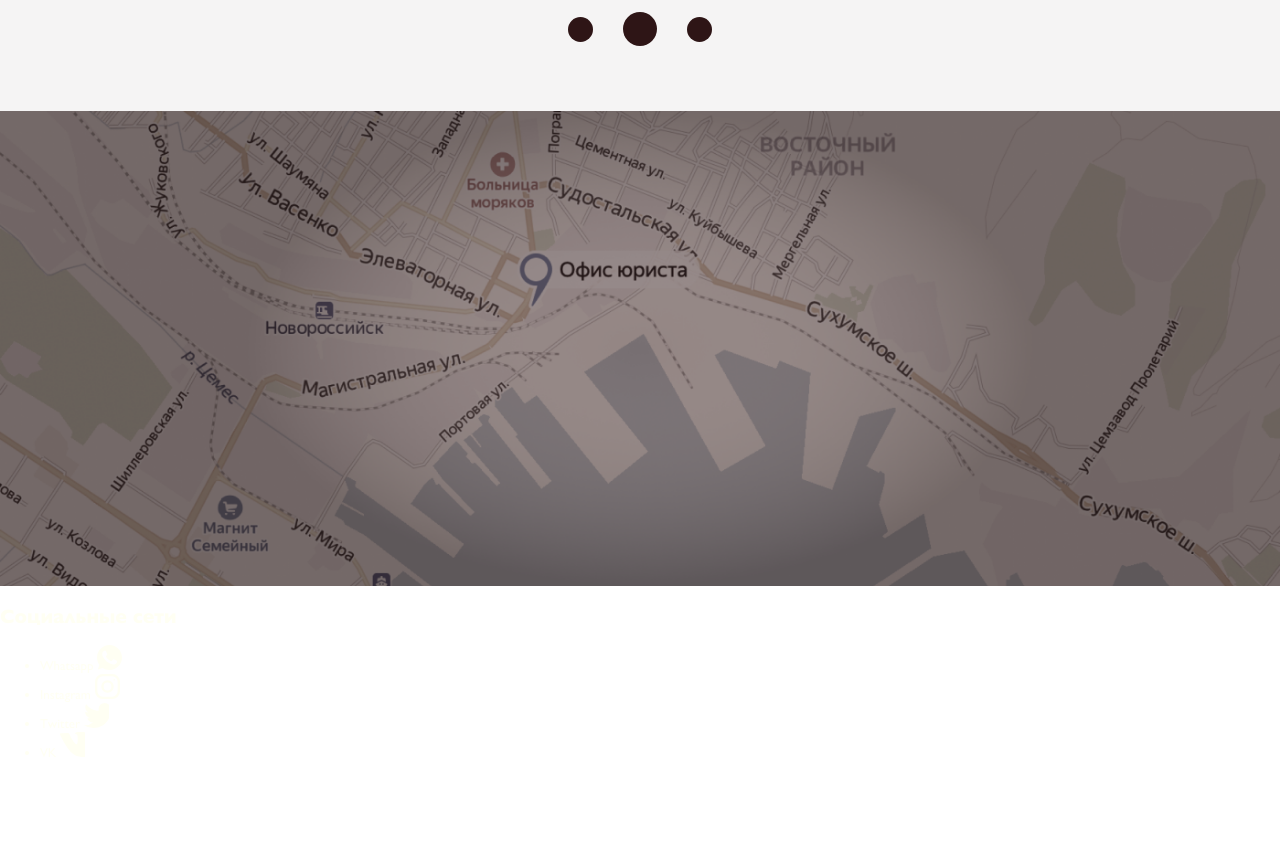
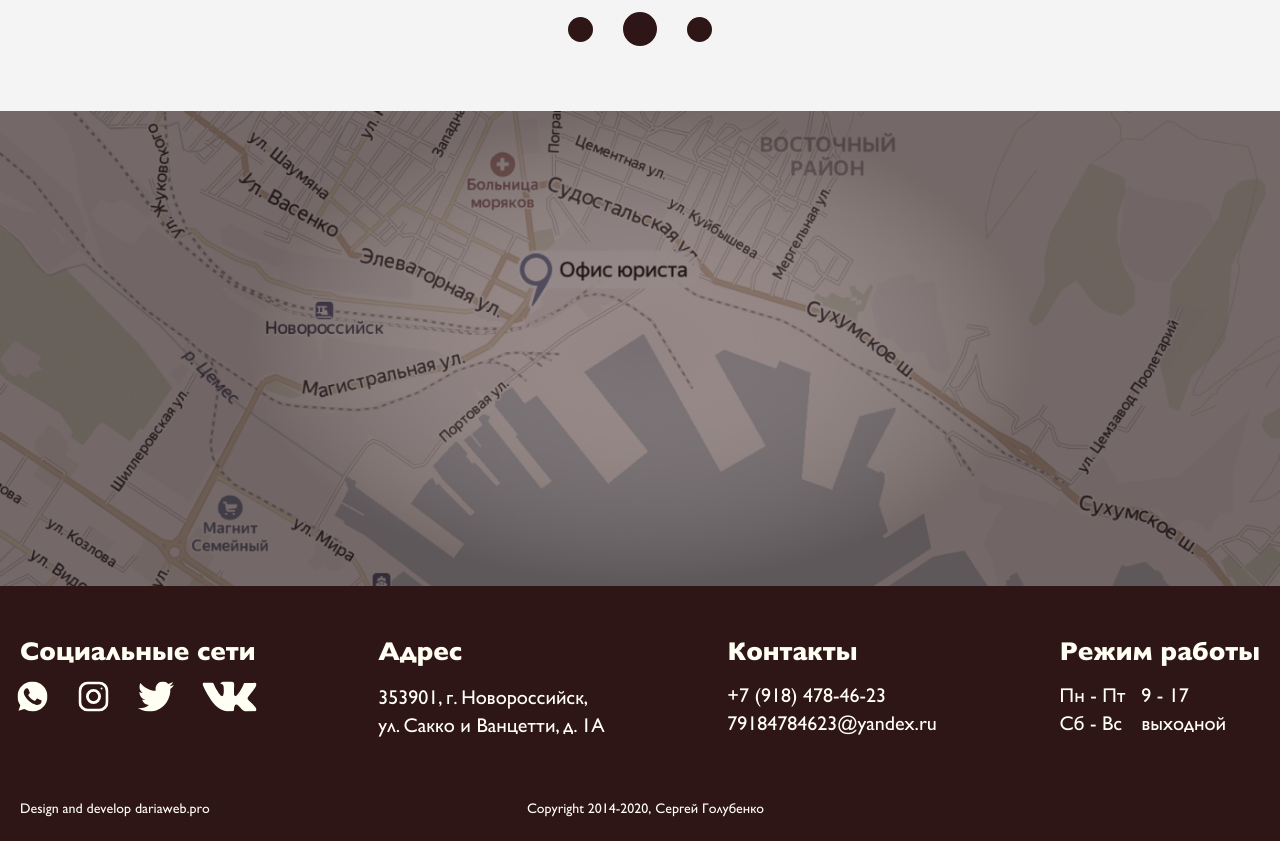
Before and after one commit to n0n/sgolubenko, a website: page app/index.html in a window 1280 px wide. Shown: the part 1547-2388 px from the top of the page. Before the commit the page ends 2321 px from the top, so only its background shows below. Drawn offline with nearby package versions, Linux system fonts and the light colour scheme.

Commit message:
footer all resolutions

```diff
--- a/app/index.html
+++ b/app/index.html
@@ -28,11 +28,9 @@
     <svg style="display: none;" xmlns="http://www.w3.org/2000/svg" xmlns:xlink="http://www.w3.org/1999/xlink">
         <symbol id="insta">
             <path
-                d="M17.188 0H7.813A7.813 7.813 0 000 7.813v9.375A7.813 7.813 0 007.813 25h9.375A7.813 7.813 0 0025 17.187V7.813A7.813 7.813 0 0017.187 0zm5.468 17.188a5.475 5.475 0 01-5.468 5.468H7.813a5.475 5.475 0 01-5.47-5.468V7.813a5.475 5.475 0 015.47-5.47h9.375a5.475 5.475 0 015.468 5.47v9.375z"
-                fill="#FFFFF3" />
+                d="M17.188 0H7.813A7.813 7.813 0 000 7.813v9.375A7.813 7.813 0 007.813 25h9.375A7.813 7.813 0 0025 17.187V7.813A7.813 7.813 0 0017.187 0zm5.468 17.188a5.475 5.475 0 01-5.468 5.468H7.813a5.475 5.475 0 01-5.47-5.468V7.813a5.475 5.475 0 015.47-5.47h9.375a5.475 5.475 0 015.468 5.47v9.375z"/>
             <path
-                d="M12.5 6.25a6.25 6.25 0 100 12.5 6.25 6.25 0 000-12.5zm0 10.156A3.912 3.912 0 018.594 12.5 3.91 3.91 0 0112.5 8.594a3.91 3.91 0 013.906 3.906 3.912 3.912 0 01-3.906 3.906zM19.219 6.614a.833.833 0 100-1.666.833.833 0 000 1.666z"
-                fill="#FFFFF3" />
+                d="M12.5 6.25a6.25 6.25 0 100 12.5 6.25 6.25 0 000-12.5zm0 10.156A3.912 3.912 0 018.594 12.5 3.91 3.91 0 0112.5 8.594a3.91 3.91 0 013.906 3.906 3.912 3.912 0 01-3.906 3.906zM19.219 6.614a.833.833 0 100-1.666.833.833 0 000 1.666z" />
         </symbol>
         <symbol id="services-icon-1" viewbox="0 0 50 50">
             <path d="M7.813 35.938H25v4.687H7.812v-4.687z" fill="#9F764A" />
@@ -422,18 +420,15 @@
         </symbol>
         <symbol id="twitter">
             <path
-                d="M30 2.96a12.573 12.573 0 01-3.544.996A6.247 6.247 0 0029.162.469a12.107 12.107 0 01-3.9 1.527A6.093 6.093 0 0020.769 0c-3.405 0-6.146 2.835-6.146 6.31 0 .5.041.98.143 1.438-5.114-.256-9.638-2.77-12.677-6.598a6.476 6.476 0 00-.842 3.188 6.361 6.361 0 002.732 5.243A5.958 5.958 0 011.2 8.804v.07c0 3.064 2.132 5.61 4.928 6.197-.501.14-1.047.208-1.613.208-.394 0-.791-.023-1.164-.108.796 2.498 3.058 4.335 5.747 4.394a12.163 12.163 0 01-7.626 2.69c-.504 0-.988-.022-1.472-.086A17.001 17.001 0 009.435 25C20.753 25 26.94 15.385 26.94 7.05c0-.279-.01-.548-.023-.815C28.139 5.346 29.165 4.237 30 2.96z"
-                fill="#FFFFF3" />
+                d="M30 2.96a12.573 12.573 0 01-3.544.996A6.247 6.247 0 0029.162.469a12.107 12.107 0 01-3.9 1.527A6.093 6.093 0 0020.769 0c-3.405 0-6.146 2.835-6.146 6.31 0 .5.041.98.143 1.438-5.114-.256-9.638-2.77-12.677-6.598a6.476 6.476 0 00-.842 3.188 6.361 6.361 0 002.732 5.243A5.958 5.958 0 011.2 8.804v.07c0 3.064 2.132 5.61 4.928 6.197-.501.14-1.047.208-1.613.208-.394 0-.791-.023-1.164-.108.796 2.498 3.058 4.335 5.747 4.394a12.163 12.163 0 01-7.626 2.69c-.504 0-.988-.022-1.472-.086A17.001 17.001 0 009.435 25C20.753 25 26.94 15.385 26.94 7.05c0-.279-.01-.548-.023-.815C28.139 5.346 29.165 4.237 30 2.96z"/>
         </symbol>
         <symbol id="vk">
             <path
-                d="M44.599 22.298c-.121-.197-.87-1.78-4.47-5.033-3.768-3.407-3.262-2.854 1.278-8.745 2.764-3.587 3.87-5.778 3.524-6.715-.33-.893-2.363-.657-2.363-.657l-6.762.038s-.5-.066-.874.15c-.363.214-.597.707-.597.707s-1.071 2.777-2.5 5.138c-3.013 4.982-4.22 5.244-4.711 4.935-1.145-.72-.858-2.897-.858-4.442 0-4.828.75-6.841-1.466-7.362-.737-.172-1.277-.287-3.158-.306-2.414-.025-4.459.008-5.615.558-.77.367-1.364 1.186-1 1.233.446.057 1.459.265 1.996.978.695.917.67 2.982.67 2.982s.399 5.683-.931 6.39c-.915.484-2.166-.505-4.852-5.026-1.376-2.314-2.416-4.875-2.416-4.875s-.2-.477-.557-.731c-.434-.31-1.041-.408-1.041-.408l-6.43.038s-.965.027-1.32.435c-.314.365-.024 1.115-.024 1.115s5.034 11.467 10.733 17.248c5.229 5.3 11.163 4.952 11.163 4.952h2.69s.812-.088 1.226-.523c.382-.4.368-1.15.368-1.15s-.053-3.514 1.623-4.032c1.651-.51 3.772 3.396 6.02 4.9 1.698 1.136 2.99.887 2.99.887l6.01-.082s3.145-.19 1.654-2.597z"
-                fill="#FFFFF3" />
+                d="M44.599 22.298c-.121-.197-.87-1.78-4.47-5.033-3.768-3.407-3.262-2.854 1.278-8.745 2.764-3.587 3.87-5.778 3.524-6.715-.33-.893-2.363-.657-2.363-.657l-6.762.038s-.5-.066-.874.15c-.363.214-.597.707-.597.707s-1.071 2.777-2.5 5.138c-3.013 4.982-4.22 5.244-4.711 4.935-1.145-.72-.858-2.897-.858-4.442 0-4.828.75-6.841-1.466-7.362-.737-.172-1.277-.287-3.158-.306-2.414-.025-4.459.008-5.615.558-.77.367-1.364 1.186-1 1.233.446.057 1.459.265 1.996.978.695.917.67 2.982.67 2.982s.399 5.683-.931 6.39c-.915.484-2.166-.505-4.852-5.026-1.376-2.314-2.416-4.875-2.416-4.875s-.2-.477-.557-.731c-.434-.31-1.041-.408-1.041-.408l-6.43.038s-.965.027-1.32.435c-.314.365-.024 1.115-.024 1.115s5.034 11.467 10.733 17.248c5.229 5.3 11.163 4.952 11.163 4.952h2.69s.812-.088 1.226-.523c.382-.4.368-1.15.368-1.15s-.053-3.514 1.623-4.032c1.651-.51 3.772 3.396 6.02 4.9 1.698 1.136 2.99.887 2.99.887l6.01-.082s3.145-.19 1.654-2.597z"/>
         </symbol>
         <symbol id="whatsapp">
             <path
-                d="M12.503 0h-.006C5.605 0 0 5.606 0 12.5c0 2.734.881 5.269 2.38 7.327L.822 24.47l4.805-1.536A12.392 12.392 0 0012.503 25C19.395 25 25 19.392 25 12.5S19.395 0 12.503 0zm7.274 17.652c-.302.851-1.499 1.557-2.454 1.764-.653.139-1.506.25-4.378-.941-3.673-1.522-6.039-5.255-6.223-5.497-.177-.242-1.485-1.976-1.485-3.77s.911-2.667 1.279-3.042c.301-.308.8-.449 1.278-.449.154 0 .294.008.419.014.367.016.551.038.793.617.302.727 1.036 2.52 1.124 2.705.089.184.178.434.053.677-.117.25-.22.36-.405.573-.184.213-.36.375-.544.603-.168.199-.359.411-.146.778.212.36.946 1.558 2.028 2.52 1.395 1.243 2.526 1.64 2.93 1.808.302.125.662.096.882-.139.28-.301.625-.801.977-1.293.25-.353.565-.397.897-.272.337.117 2.123 1 2.49 1.183.367.184.61.271.699.426.087.155.087.881-.214 1.735z"
-                fill="#FFFFF3" />
+                d="M12.503 0h-.006C5.605 0 0 5.606 0 12.5c0 2.734.881 5.269 2.38 7.327L.822 24.47l4.805-1.536A12.392 12.392 0 0012.503 25C19.395 25 25 19.392 25 12.5S19.395 0 12.503 0zm7.274 17.652c-.302.851-1.499 1.557-2.454 1.764-.653.139-1.506.25-4.378-.941-3.673-1.522-6.039-5.255-6.223-5.497-.177-.242-1.485-1.976-1.485-3.77s.911-2.667 1.279-3.042c.301-.308.8-.449 1.278-.449.154 0 .294.008.419.014.367.016.551.038.793.617.302.727 1.036 2.52 1.124 2.705.089.184.178.434.053.677-.117.25-.22.36-.405.573-.184.213-.36.375-.544.603-.168.199-.359.411-.146.778.212.36.946 1.558 2.028 2.52 1.395 1.243 2.526 1.64 2.93 1.808.302.125.662.096.882-.139.28-.301.625-.801.977-1.293.25-.353.565-.397.897-.272.337.117 2.123 1 2.49 1.183.367.184.61.271.699.426.087.155.087.881-.214 1.735z" />
         </symbol>
     </svg>
 
@@ -685,16 +680,19 @@
         <section class="map">
             <h2 class="visually-hidden">Адрес офиса Сергея Голубенко</h2>
             <picture>
-                <source type="image/png" srcset="images/map-desktop@1x.png 1x, images/map-desktop@2x.png 2x">
-                <img src="images/map@1x.png" srcset="images/map@1x.png 1x, images/map@2x.png 2x"
+                <source type="image/png" media="(min-width:768px)"
+                    srcset="images/map-desktop@1x.png 1x, images/map-desktop@2x.png 2x">
+                <img class="map__img" src="images/map@1x.png" srcset="images/map@1x.png 1x, images/map@2x.png 2x"
                     alt="Офис юриста Сергея Голубенко по адресу г. Новороссийск, ул. Сакко и Ванцетти, д. 1А">
             </picture>
         </section>
     </main>
 
     <footer class="footer">
-        <p class="footer__social social">
-            <h2 class="social__title">Социальные сети</h2>
+        <div class="container">
+            <div class="footer__info">
+                <div class="footer__social social">
+                    <h2 class="social__title footer-title">Социальные сети</h2>
                     <ul class="social__list">
                         <li class="social__item">
                             <a href="https://wa.me/79184784623" class="social__link">Whatsapp
@@ -712,20 +710,43 @@
                         </li>
                         <li class="social__item">
                             <a href="https://twitter.com/mobimen" class="social__link">Twitter
-                        <svg width="25" height="25">
+                                <svg width="30" height="25">
                                     <use xlink:href="#twitter"></use>
                                 </svg>
                             </a>
                         </li>
                         <li class="social__item">
                             <a href="https://vk.com/sgolubenko" class="social__link">VK
-                        <svg width="25" height="25">
+                                <svg width="45" height="25">
                                     <use xlink:href="#vk"></use>
                                 </svg>
                             </a>
                         </li>
                     </ul>
+                </div>
+                <div class="footer__address address">
+                    <h2 class="address__title footer-title">Адрес</h2>
+                    <p class="address__text">353901, г. Новороссийск,
+                        ул. Сакко и Ванцетти, д. 1А</p>
+                </div>
+                <div class="footer__contacts contacts">
+                    <h2 class="contacts__title footer-title">Контакты</h2>
+                    <a href="tel:+79184784623" class="contacts__link">+7 (918) 478-46-23</a>
+                    <a href="mailto:79184784623@yandex.ru" class="contacts__link">79184784623@yandex.ru</a>
+                </div>
+                <div class="footer__due due">
+                    <h2 class="due__title footer-title">Режим работы</h2>
+                    <p class="due__text">Пн - Пт <span class="due__weekday">9 - 17</span></p>
+                    <p class="due__text">Сб - Вс <span class="due__weekend">выходной</span></p>
+                </div>
+            </div>
+            <div class="footer__copyright">
+                <p class="footer__copy">Copyright 2014-2020, Сергей Голубенко</p>
+                <p class="footer__copy footer__copy--dev">Design and develop
+                    <a href="http://dariaweb.pro/">dariaweb.pro</a>
                 </p>
+            </div>
+        </div>
     </footer>
 
 
--- a/app/js/main.js
+++ b/app/js/main.js
@@ -38,10 +38,11 @@ $(function () {
                 settings: {
                     slidesToShow: 1,
                     slidesToScroll: 1,
-                    rows: 2,
+                    rows: 3,
                     arrows: false,
                     dots: true,
-                    dotsClass: 'services-dots'
+                    dotsClass: 'services-dots',
+                    autoplay: false
                 }
             }
         ]
--- /dev/null
+++ b/app/scss/footer.scss
@@ -0,0 +1,192 @@
+.footer {
+    padding: 25px 0 16px;
+    text-align: center;
+    background-color: $footer-bg;
+    &-title {
+        @include reset-style;
+        margin-bottom: 15px;
+        font-weight: bold;
+        font-size: 22px;
+        line-height: 25px;
+    }
+    &__copy {
+        @include reset-style;
+        margin-bottom: 5px;
+        font-size: 14px;
+        line-height: 16px;
+        &:last-child {
+            margin-bottom: 0;
+        }
+    }
+}
+
+.social {
+    margin-bottom: 26px;
+    &__list {
+        @include reset-style;
+        margin: 0 auto;
+        display: flex;
+        justify-content: space-between;
+        width: 198px;
+    }
+    &__link {
+        font-size: 0;
+    }
+    svg {
+        fill: $text-light;
+    }
+}
+
+.address {
+    margin-bottom: 26px;
+    &__text {
+        @include reset-style;
+        font-size: 16px;
+        line-height: 18px;
+        white-space: pre-line;
+    }
+}
+
+.contacts {
+    display: flex;
+    flex-direction: column;
+    margin-bottom: 26px;
+    &__link {
+        margin-bottom: 5px;
+        font-size: 16px;
+        line-height: 18px;
+        &:last-child {
+            margin-bottom: 0;
+        }
+    }
+}
+
+.due {
+    margin-bottom: 42px;
+    &__text {
+        @include reset-style;
+        margin-bottom: 5px;
+        font-size: 16px;
+        line-height: 18px;
+        &:last-child {
+            margin-bottom: 0;
+        }
+    }
+    &__weekday {
+        padding-left: 10px;
+    }
+    &__weekend {
+        padding-left: 5px;
+    }
+}
+
+@media (min-width: $tablet-width) {
+    .footer {
+        .container {
+            display: flex;
+            flex-wrap: wrap;
+        }
+        &__info {
+            display: flex;
+            justify-content: space-between;
+            flex-wrap: wrap;
+            width: 100%;
+        }
+        &__copyright {
+            margin: 0 auto;
+        }
+    }
+    .social,
+    .address,
+    .contacts,
+    .due {
+        width: 50%;
+    }
+}
+
+@media (min-width: 1024px) {
+    .footer {
+        text-align: left;
+        &__info {
+            margin-bottom: 55px;
+        }
+        &__copyright {
+            display: flex;
+            justify-content: space-between;
+            margin: 0;
+            width: 60%;
+        }
+        &__copy--dev {
+            order: -1;
+        }
+    }
+    .social,
+    .address,
+    .contacts,
+    .due {
+        margin-bottom: 0;
+        width: unset;
+    }
+    .social {
+        &__list {
+            margin: 0;
+        }
+    }
+}
+
+@media (min-width: $desktop-width) {
+    .footer {
+        padding: 50px 0 20px;
+        &-title {
+            margin-bottom: 18px;
+            font-size: 26px;
+            line-height: 30px;
+        }
+        &__info {
+            margin-bottom: 60px;
+        }
+        &__copy--dev {
+            a:hover {
+                color: $link-hover;
+                transition: 0.7s;
+            }
+        }
+    }
+    .social {
+        &__list {
+            width: 232px;
+        }
+        svg {
+            transform: scale(1.2);
+            &:hover {
+                fill: $link-hover;
+                transition: 0.7s;
+            }
+        }
+    }
+    .address {
+        &__text {
+            font-size: 20px;
+            line-height: 28px;
+        }
+    }
+    .contacts {
+        &__link {
+            font-size: 20px;
+            line-height: 23px;
+            &:hover {
+                color: $link-hover;
+                transition: 0.7s;
+            }
+        }
+    }
+    .due {
+        &__text {
+            font-size: 20px;
+            line-height: 23px;
+        }
+        &__weekend {
+            padding-left: 14px;
+        }
+    }
+}
--- a/app/scss/map.scss
+++ b/app/scss/map.scss
@@ -1,5 +1,6 @@
 .map {
-    img {
+    &__img {
+        display: block;
         width: 100%;
         height: auto;
     }
--- a/app/scss/style.scss
+++ b/app/scss/style.scss
@@ -6,3 +6,4 @@
 @import "header";
 @import "services";
 @import "map";
+@import "footer";
--- a/app/scss/vars.scss
+++ b/app/scss/vars.scss
@@ -23,3 +23,4 @@ $link-hover: #EF3304;
 $text-dark: #2E1516;
 $services-bg: #F5F4F4;
 $services-item: #FFFFF3;
+$footer-bg: #2E1516;
```
Also changed, not shown: app/css/style.min.css. Lines whose indentation alone changed are shown as unchanged.
